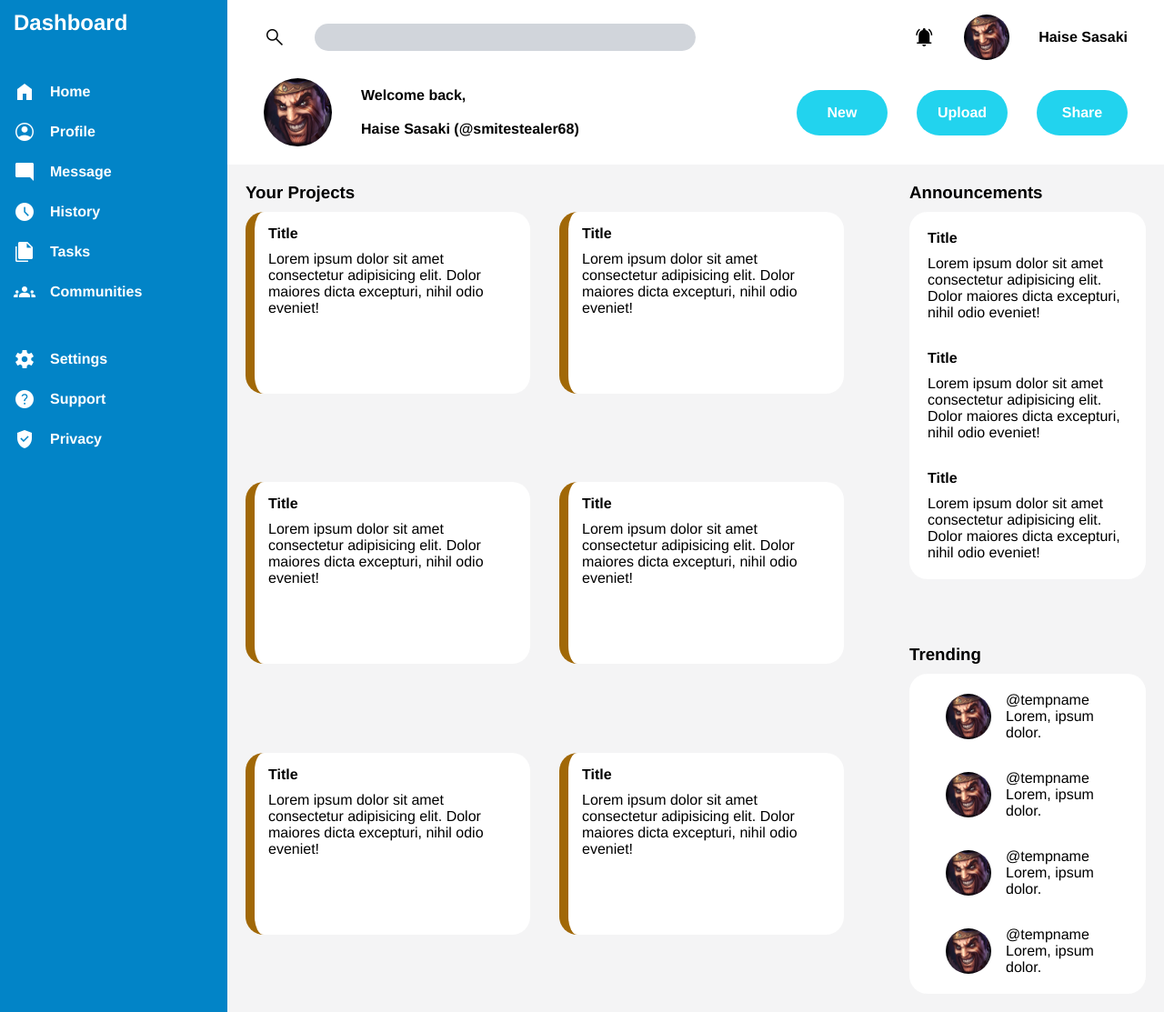
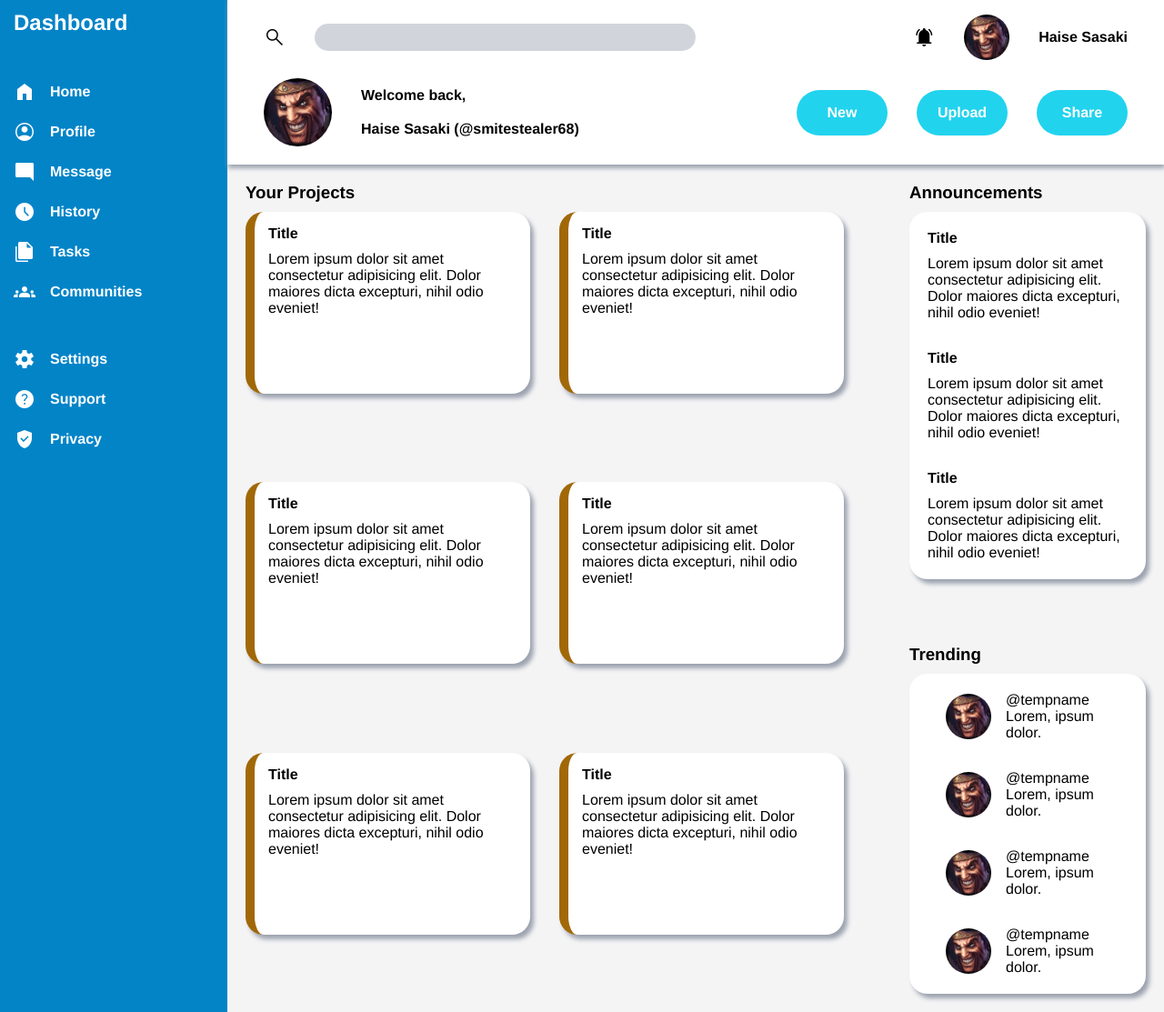
Before and after one commit to haiseno/dashboard, a plain HTML site: page index.html in a window 1280 px wide. Shown: the part 4-1117 px from the top of the page at 91% size. Drawn offline with nearby package versions, Linux system fonts and the light colour scheme.

Commit message:
Add box-shadow to sections

```diff
--- a/styles.css
+++ b/styles.css
@@ -58,6 +58,8 @@ img {
 .header {
     font-weight: bold;
     padding: 20px;
+    position: relative;
+    box-shadow: 1px 4px 5px 0px #9ca3af;
 }
 
 .header-top {
@@ -171,6 +173,7 @@ input:focus {
     background-color: white;
     border-left: 10px inset #f59e0b;
     padding: 15px;
+    box-shadow: 4px 5px 5px 0px #9ca3af;
 }
 
 .body-side-top {
@@ -186,6 +189,7 @@ input:focus {
     display: grid;
     gap: 2rem;
     padding: 20px;
+    box-shadow: 4px 5px 5px 0px #9ca3af;
 }
 
 h4 {
@@ -205,6 +209,7 @@ h4 {
     background-color: white;
     padding: 20px;
     gap: 2rem;
+    box-shadow: 4px 5px 5px 0px #9ca3af;
 }
 
 .trend-container {
```
